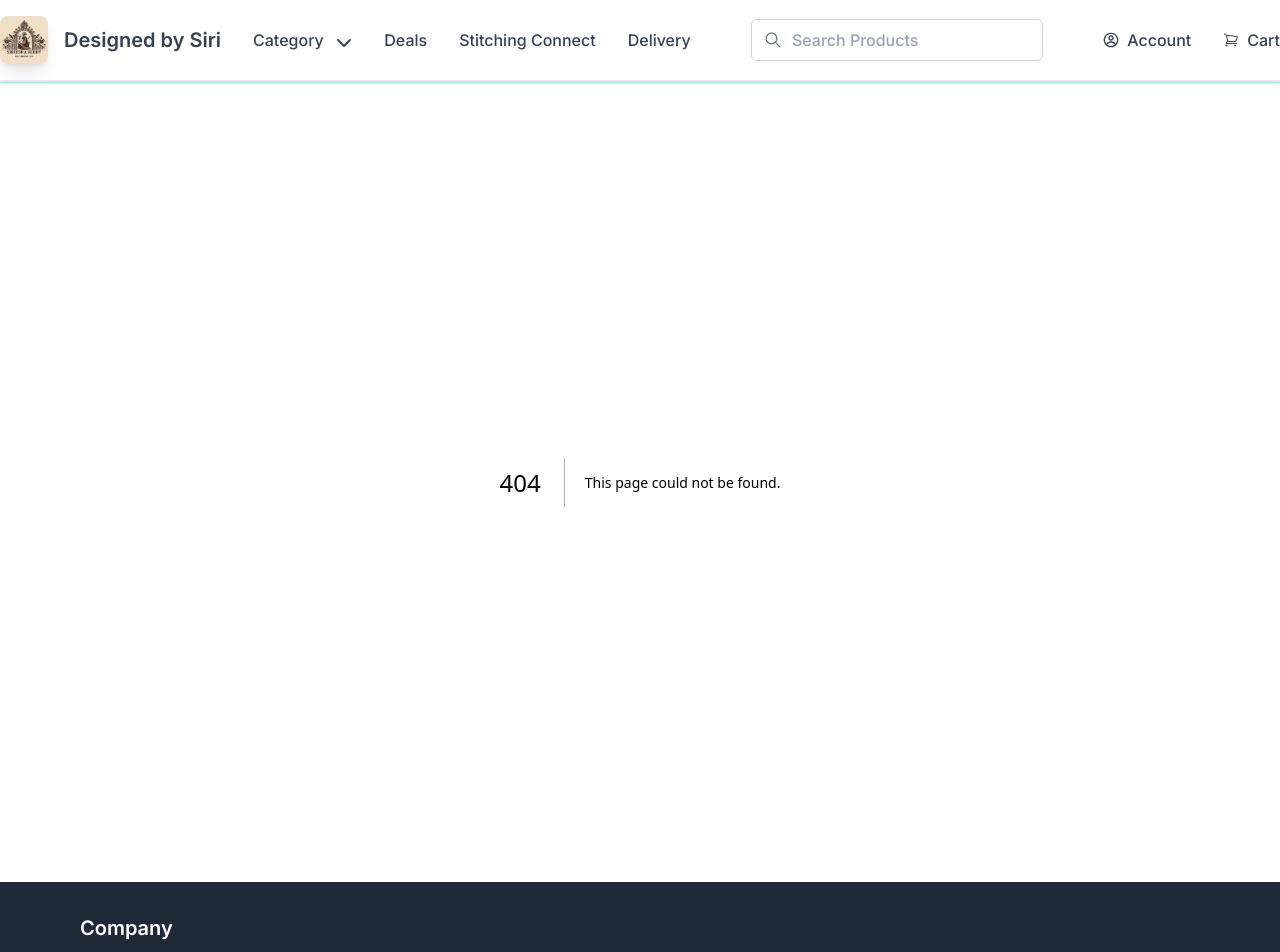
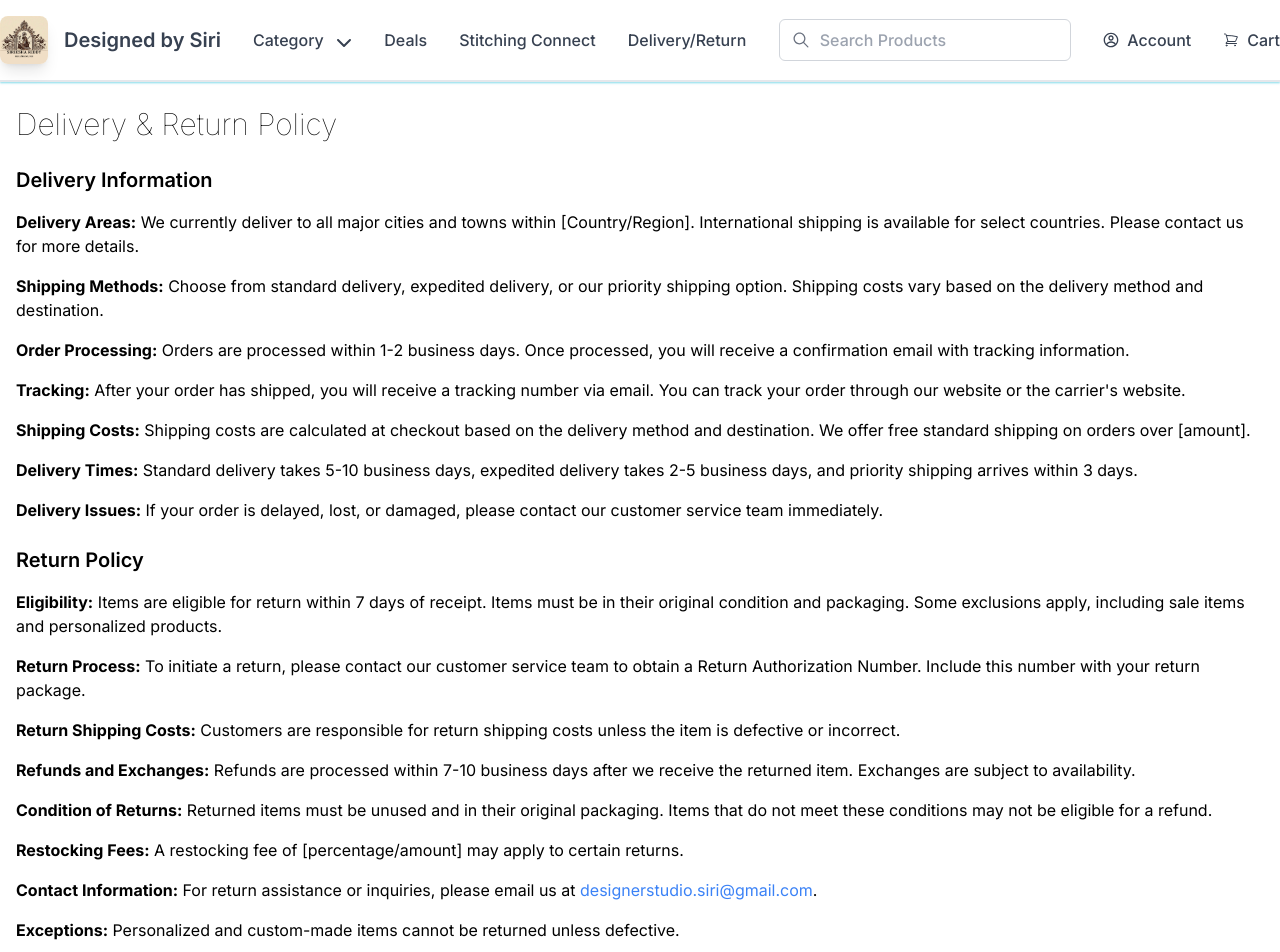
Before and after one commit to webhost0259/designedbysiri.com, a Next.js app: page /delivery-return-policy in a window 1280 px wide. Before the commit this address had no page. Shown: the top 952 px of the page. Built offline with nearby package versions, Linux system fonts and the light colour scheme.

Commit message:
Adding Filters

```diff
--- a/src/app/cart/page.tsx
+++ b/src/app/cart/page.tsx
@@ -69,14 +69,27 @@ const CartPage = () => {
                   <div className="flex items-center space-x-2">
                     <p className="text-lg">Quantity:</p>
                     <input
-                      type="number"
+                      type="text" // Change type to "text" to allow freeform input
                       value={item.quantity}
                       onChange={(e) => {
-                        const newQuantity = parseInt(e.target.value);
-                        if (!isNaN(newQuantity)) {
+                        const newValue = e.target.value;
+                        // Convert the new value to a number and ensure it's a valid integer
+                        const newQuantity = parseInt(newValue, 10);
+                        if (!isNaN(newQuantity) && newQuantity >= 0) {
                           const updatedCart = cart.map((cartItem) => {
                             if (cartItem.productId === item.productId) {
                               return { ...cartItem, quantity: newQuantity };
+                            }
+                            return cartItem;
+                          });
+                          localStorage.setItem(CARTKEY, JSON.stringify(updatedCart));
+                          window.dispatchEvent(new Event(SIRICARTUPDATE));
+                          setCart(updatedCart);
+                        } else if (newValue === '') {
+                          // Handle the case where the input is cleared
+                          const updatedCart = cart.map((cartItem) => {
+                            if (cartItem.productId === item.productId) {
+                              return { ...cartItem, quantity: 0 }; // Default to 0 if cleared
                             }
                             return cartItem;
                           });
--- a/src/app/categories/[categoryId]/[categoryName]/page.tsx
+++ b/src/app/categories/[categoryId]/[categoryName]/page.tsx
@@ -1,6 +1,8 @@
 import SortOptions from "@/app/components/SortOptions";
 import CategoryProductCard from "./CategoryProductCard";
 import ColorFilter from "@/app/filters/ColorFilter";
+import PriceFilter from "@/app/filters/PriceFilter";
+import Filter from "@/app/filters/Filter";
 
 
 const CategoryPage = async ({ params: { categoryId, categoryName } }:
@@ -8,16 +10,23 @@ const CategoryPage = async ({ params: { categoryId, categoryName } }:
 
     const list = [1,2,3,4,5,6,7,8]
 
+
     return (
         <div className="flex flex-col tablet:flex-row min-h-screen p-2 divide-x-2 text-black">
             <div className="hidden tablet:block justify-start min-w-48 px-4 space-y-4">
                 <h1 className="text-md font-medium">Filter</h1>
                 <ColorFilter />
+                <PriceFilter minPrice={0} maxPrice={100000}/>
             </div>
             <div>
                 <div className="flex flex-row justify-between items-center">
                     <h2 className="text-xl font-thin px-2">{categoryName}</h2>
                     <SortOptions className="w-48"/>
+                </div>
+                <div className="tablet:hidden justify-start min-w-48 px-4 space-y-4">
+                    <Filter />
+                    {/* <ColorFilter />
+                    <PriceFilter minPrice={0} maxPrice={100000}/> */}
                 </div>
                 <div className="flex flex-wrap justify-stretch mt-8">
                     {
--- a/src/app/components/Footer.tsx
+++ b/src/app/components/Footer.tsx
@@ -5,7 +5,7 @@ import { FaInstagram } from "react-icons/fa";
 
 const Footer: React.FC = () => {
   return (
-    <footer className="bg-gray-800 text-white py-8 px-16">
+    <footer className="bg-gray-800 text-white py-8 px-16 mt-16">
       <div className="container mx-auto px-4">
         <div className="flex flex-wrap justify-between">
           {/* Company Info */}
--- a/src/app/components/Header.tsx
+++ b/src/app/components/Header.tsx
@@ -163,7 +163,7 @@ const Header = () => {
                     Stitching Connect
                   </Link>
                 </li>
-                <li><a href="#" className="hover:text-green-600 hover:font-semibold">Delivery</a></li>
+                <li><a href={"/delivery-return-policy"} className="hover:text-green-600 hover:font-semibold">Delivery/Return</a></li>
               </ul>
             </nav>
           </div>
--- a/src/app/components/MobileMenu.tsx
+++ b/src/app/components/MobileMenu.tsx
@@ -99,8 +99,8 @@ export default function MobileMenu({openMenu, toggleMenu} : MobileMenuProps) {
                   </a>
                 </li>
                 <li>
-                  <a href="#about" className="block text-xl text-gray-700 hover:text-gray-900">
-                    Custom Designs
+                  <a href={"/delivery-return-policy"} className="block text-xl text-gray-700 hover:text-gray-900">
+                    Delivery/Return
                   </a>
                 </li>
                </ul>
--- a/src/app/components/SortOptions.tsx
+++ b/src/app/components/SortOptions.tsx
@@ -1,6 +1,5 @@
 'use client';
-import { useState } from 'react';
-import { Listbox, ListboxButton, ListboxOption, ListboxOptions } from '@headlessui/react';
+import React, { useState } from 'react';
 import { CheckIcon, ChevronUpDownIcon } from '@heroicons/react/20/solid';
 
 const options = [
@@ -16,49 +15,52 @@ interface SortOptionsProps {
 
 const SortOptions = ({ className }: SortOptionsProps) => {
   const [selected, setSelected] = useState(options[0]);
+  const [isOpen, setIsOpen] = useState(false);
+
+  const handleSelect = (option: typeof options[0]) => {
+    setSelected(option);
+    setIsOpen(false);
+  };
 
   return (
     <div className={className}>
-      <Listbox value={selected} onChange={setSelected}>
-        <div className="relative mt-1 z-10">
-          <ListboxButton className="relative w-full py-2 pl-3 pr-10 text-left bg-white rounded-lg shadow-md cursor-pointer focus:outline-none focus:ring-2 focus:ring-indigo-500 focus:border-indigo-500 sm:text-sm">
+      <div className="relative">
+        <button
+          onClick={() => setIsOpen(!isOpen)}
+          className="relative w-full py-2 pl-3 pr-10 text-left bg-white rounded-lg shadow-md cursor-pointer focus:outline-none focus:ring-2 focus:ring-indigo-500 focus:border-indigo-500 sm:text-sm"
+        >
           <span className="block truncate">{selected.name}</span>
           <span className="absolute inset-y-0 right-0 flex items-center pr-2 pointer-events-none">
             <ChevronUpDownIcon className="w-5 h-5 text-gray-400" aria-hidden="true" />
           </span>
-          </ListboxButton>
-          <ListboxOptions className="absolute w-full py-1 mt-1 overflow-auto text-base bg-white rounded-md shadow-lg max-h-60 ring-1 ring-black ring-opacity-5 focus:outline-none sm:text-sm z-50">
+        </button>
+        {isOpen && (
+          <div className="absolute w-full py-1 mt-1 overflow-auto text-base bg-white rounded-md shadow-lg max-h-60 ring-1 ring-black ring-opacity-5 focus:outline-none sm:text-sm z-50">
             {options.map((option) => (
-              <ListboxOption
+              <div
                 key={option.id}
-                value={option}
-                className={({ active }) =>
-                  `cursor-pointer select-none relative py-2 pl-10 pr-4 ${
-                    active ? 'bg-amber-100 text-amber-900' : 'text-gray-900'
-                  }`
-                }
+                onClick={() => handleSelect(option)}
+                className={`cursor-pointer select-none relative py-2 pl-10 pr-4 ${
+                  selected.id === option.id ? 'bg-amber-100 text-amber-900' : 'text-gray-900'
+                }`}
               >
-                {({ selected }) => (
-                  <>
                 <span
                   className={`block truncate ${
-                        selected ? 'font-medium' : 'font-normal'
+                    selected.id === option.id ? 'font-medium' : 'font-normal'
                   }`}
                 >
                   {option.name}
                 </span>
-                    {selected ? (
+                {selected.id === option.id && (
                   <span className="absolute inset-y-0 left-0 flex items-center pl-3 text-amber-600">
                     <CheckIcon className="w-5 h-5" aria-hidden="true" />
                   </span>
-                    ) : null}
-                  </>
                 )}
-              </ListboxOption>
+              </div>
             ))}
-          </ListboxOptions>
           </div>
-      </Listbox>
+        )}
+      </div>
     </div>
   );
 };
--- /dev/null
+++ b/src/app/delivery-return-policy/page.tsx
@@ -0,0 +1,65 @@
+'use client';
+import React from 'react';
+
+const DeliveryAndReturnPolicy = () => {
+  return (
+    <div className="container mx-auto px-4 py-6 min-h-screen text-black">
+      <h1 className="text-3xl font-thin mb-6">Delivery & Return Policy</h1>
+
+      <section className="mb-6 space-y-4">
+        <h2 className="text-xl font-semibold mb-4">Delivery Information</h2>
+        <p className="mb-2">
+          <strong>Delivery Areas:</strong> We currently deliver to all major cities and towns within [Country/Region]. International shipping is available for select countries. Please contact us for more details.
+        </p>
+        <p className="mb-2">
+          <strong>Shipping Methods:</strong> Choose from standard delivery, expedited delivery, or our priority shipping option. Shipping costs vary based on the delivery method and destination.
+        </p>
+        <p className="mb-2">
+          <strong>Order Processing:</strong> Orders are processed within 1-2 business days. Once processed, you will receive a confirmation email with tracking information.
+        </p>
+        <p className="mb-2">
+          <strong>Tracking:</strong> After your order has shipped, you will receive a tracking number via email. You can track your order through our website or the carrier's website.
+        </p>
+        <p className="mb-2">
+          <strong>Shipping Costs:</strong> Shipping costs are calculated at checkout based on the delivery method and destination. We offer free standard shipping on orders over [amount].
+        </p>
+        <p className="mb-2">
+          <strong>Delivery Times:</strong> Standard delivery takes 5-10 business days, expedited delivery takes 2-5 business days, and priority shipping arrives within 3 days.
+        </p>
+        <p className="mb-2">
+          <strong>Delivery Issues:</strong> If your order is delayed, lost, or damaged, please contact our customer service team immediately.
+        </p>
+      </section>
+
+      <section className='mb-16 space-y-4'>
+        <h2 className="text-xl font-semibold mb-4">Return Policy</h2>
+        <p className="mb-2">
+          <strong>Eligibility:</strong> Items are eligible for return within 7 days of receipt. Items must be in their original condition and packaging. Some exclusions apply, including sale items and personalized products.
+        </p>
+        <p className="mb-2">
+          <strong>Return Process:</strong> To initiate a return, please contact our customer service team to obtain a Return Authorization Number. Include this number with your return package.
+        </p>
+        <p className="mb-2">
+          <strong>Return Shipping Costs:</strong> Customers are responsible for return shipping costs unless the item is defective or incorrect.
+        </p>
+        <p className="mb-2">
+          <strong>Refunds and Exchanges:</strong> Refunds are processed within 7-10 business days after we receive the returned item. Exchanges are subject to availability.
+        </p>
+        <p className="mb-2">
+          <strong>Condition of Returns:</strong> Returned items must be unused and in their original packaging. Items that do not meet these conditions may not be eligible for a refund.
+        </p>
+        <p className="mb-2">
+          <strong>Restocking Fees:</strong> A restocking fee of [percentage/amount] may apply to certain returns.
+        </p>
+        <p className="mb-2">
+          <strong>Contact Information:</strong> For return assistance or inquiries, please email us at <a href="mailto:designerstudio.siri@gmail.com" className="text-blue-500 hover:underline">designerstudio.siri@gmail.com</a>.
+        </p>
+        <p className="mb-2">
+          <strong>Exceptions:</strong> Personalized and custom-made items cannot be returned unless defective.
+        </p>
+      </section>
+    </div>
+  );
+};
+
+export default DeliveryAndReturnPolicy;
--- a/src/app/filters/ColorFilter.tsx
+++ b/src/app/filters/ColorFilter.tsx
@@ -19,9 +19,9 @@ export default function ColorFilter() {
 
   return (
     <div className="w-64">
-      <ul className="space-y-2">
+      <ul className="flex flex-wrap tablet:flex-col space-y-2">
         {visibleColors.map((color) => (
-            <li key={color.name} className="flex items-center">
+            <li key={color.name} className="flex items-center p-2 laptop:p-0">
               <input
                   type="checkbox"
                   className="w-5 h-5 rounded border-gray-300 text-indigo-600 focus:ring-indigo-500"
--- /dev/null
+++ b/src/app/filters/Filter.tsx
@@ -0,0 +1,44 @@
+'use client';
+import React, { useState } from 'react';
+import ColorFilter from './ColorFilter';
+import PriceFilter from './PriceFilter';
+
+const Filter: React.FC = () => {
+  const [isExpanded, setIsExpanded] = useState(false);
+
+  const toggleMenu = () => {
+    setIsExpanded(!isExpanded);
+  };
+  const handleApply = () => {
+    console.log('Apply filters');
+    setIsExpanded(!isExpanded);
+  };
+
+  return (
+    <div className="relative z-30 mt-4">
+      <button
+        onClick={toggleMenu}
+        className="w-full flex justify-between items-center px-4 py-2 text-left bg-green-600 text-white rounded-lg hover:bg-green-700 focus:outline-none focus:ring-2 focus:ring-indigo-500"
+      >
+        <span>Filter</span>
+        <span>{isExpanded ? '-' : '+'}</span>
+      </button>
+      {isExpanded && (
+        <div className="absolute top-full left-0 w-full bg-white border border-gray-300 rounded-lg shadow-lg mt-2 py-2 px-2">
+          <ul className="px-4 py-2 space-y-2">
+            <ColorFilter />
+            <PriceFilter minPrice={0} maxPrice={100000} />
+          </ul>
+          <button
+            onClick={handleApply}
+            className="w-full bg-green-600 text-white py-2 px-4 mb-4 rounded-md shadow-sm hover:bg-green-700 focus:outline-none focus:ring-2 focus:ring-indigo-500"
+            >
+            Apply
+        </button>
+        </div>
+      )}
+    </div>
+  );
+};
+
+export default Filter;
--- /dev/null
+++ b/src/app/filters/PriceFilter.tsx
@@ -0,0 +1,50 @@
+'use client';
+import React, { useState } from 'react';
+
+interface PriceFilterProps {
+  minPrice: number;
+  maxPrice: number;
+  onPriceChange?: (min: number, max: number) => void;
+}
+
+const PriceFilter: React.FC<PriceFilterProps> = ({ minPrice, maxPrice, onPriceChange }) => {
+  const [min, setMin] = useState<number | ''>(minPrice);
+  const [max, setMax] = useState<number | ''>(maxPrice);
+
+  const handleMinChange = (e: React.ChangeEvent<HTMLInputElement>) => {
+    setMin(e.target.value !== '' ? Number(e.target.value) : '');
+  };
+
+  const handleMaxChange = (e: React.ChangeEvent<HTMLInputElement>) => {
+    setMax(e.target.value !== '' ? Number(e.target.value) : '');
+  };
+
+
+  return (
+    <div className="bg-white rounded-lg">
+      <h2 className="text-md font-medium mb-4">Price</h2>
+      <div className="mb-4">
+        <label htmlFor="minPrice" className="block text-sm font-medium text-gray-700">Minimum Price</label>
+        <input
+          type="number"
+          id="minPrice"
+          value={min}
+          onChange={handleMinChange}
+          className="mt-1 block w-full px-3 py-2 border border-gray-300 rounded-md shadow-sm focus:outline-none focus:ring-indigo-500 focus:border-indigo-500 sm:text-sm"
+        />
+      </div>
+      <div className="mb-4">
+        <label htmlFor="maxPrice" className="block text-sm font-medium text-gray-700">Maximum Price</label>
+        <input
+          type="number"
+          id="maxPrice"
+          value={max}
+          onChange={handleMaxChange}
+          className="mt-1 block w-full px-3 py-2 border border-gray-300 rounded-md shadow-sm focus:outline-none focus:ring-indigo-500 focus:border-indigo-500 sm:text-sm"
+        />
+      </div>
+    </div>
+  );
+};
+
+export default PriceFilter;
```
Lines whose indentation alone changed are shown as unchanged.
